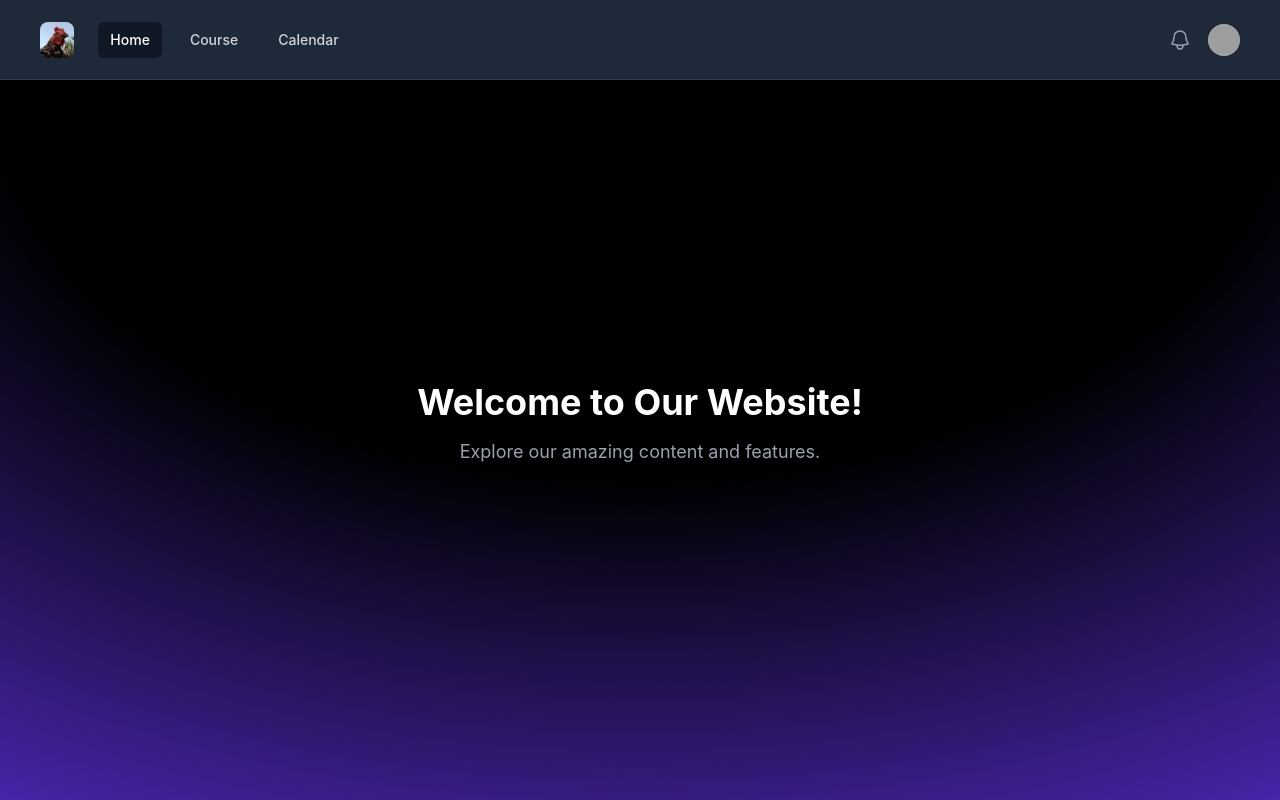
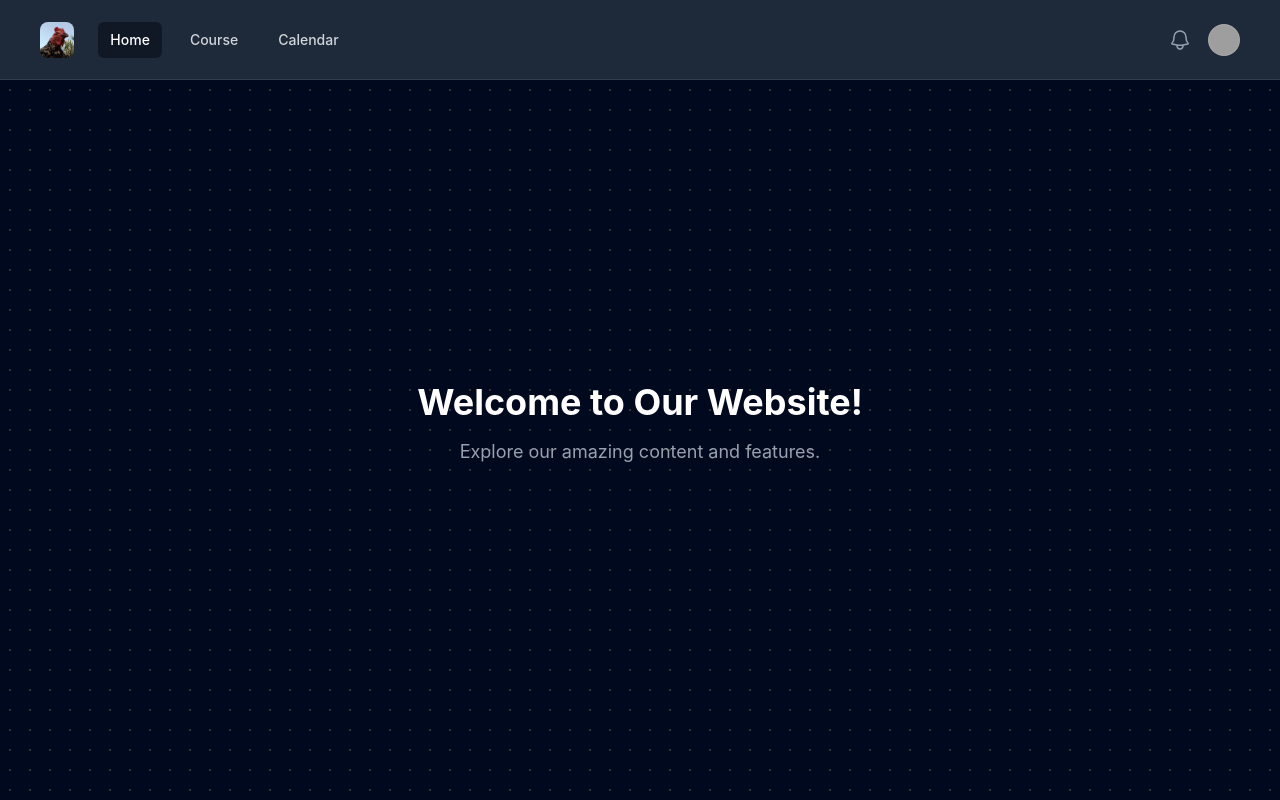
Before and after one commit to ndree2005/VITE_PROJECT, a React (Vite) app in the folder website/: page / in a window 1280 px wide. Built offline with nearby package versions, Linux system fonts and the light colour scheme; grey boxes are pictures that could not be loaded.

Commit message:
bg-gradient

```diff
--- a/website/src/App.jsx
+++ b/website/src/App.jsx
@@ -9,7 +9,7 @@ import { Routes, Route } from "react-router-dom";
 const App = () => {
   return (
     <div className="relative h-full w-full text-white">
-      <div class="absolute inset-0 -z-10 h-full w-full items-center px-5 py-24 [background:radial-gradient(125%_125%_at_50%_10%,#000_40%,#63e_100%)]"></div>
+      <div class="absolute inset-0 -z-10 h-full w-full items-center px-5 py-24 bg-[#000000] bg-[radial-gradient(#ffffff33_1px,#00091d_1px)] bg-size-[20px_20px]"></div>
       <Routes className="">
         <Route path="/" element={<HomePages />} />
         <Route path="/course" element={<CoursePage />} />
```
